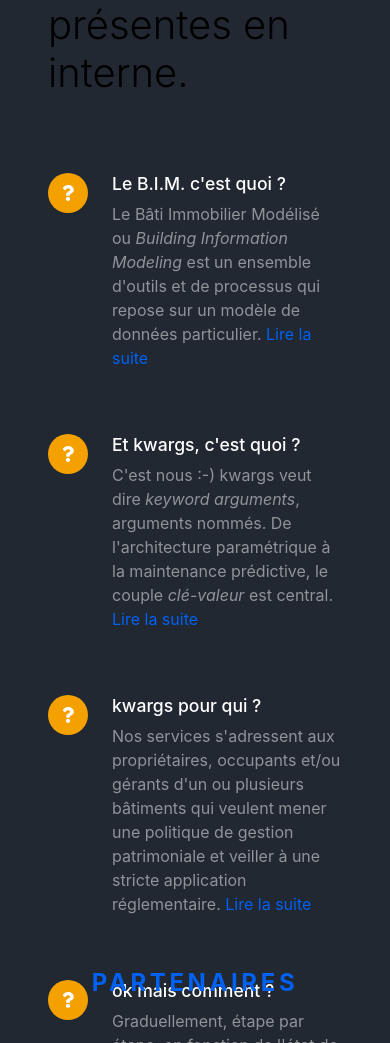
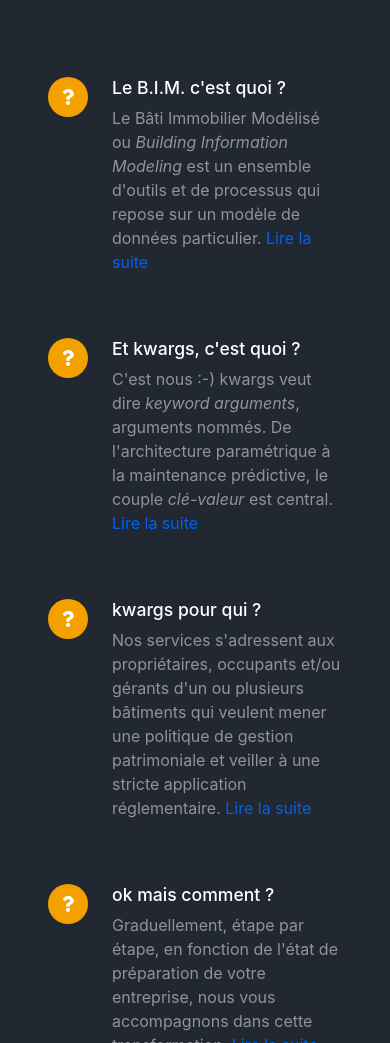
Before and after one commit to datamarouan/kwargs, a Django app: page / in a window 390 px wide. Shown: the part 1707-2750 px from the top of the page. Run offline with Django 3.2, Linux system fonts and the light colour scheme; some libraries are stand-ins or nearby versions; some web fonts are replaced.

Commit message:
responsive homepage

```diff
--- a/src/gabarits/navbar.html
+++ b/src/gabarits/navbar.html
@@ -1,6 +1,6 @@
 <nav class="navbar navbar-marketing navbar-expand-lg bg-transparent navbar-light fixed-top">
     <div class="container-fluid text-black">
-        <a class="navbar-brand" href="{% url 'page:accueil' %}">**kwargs</a><button class="navbar-toggler" type="button" data-toggle="collapse" data-target="#navbarSupportedContent" aria-controls="navbarSupportedContent" aria-expanded="false" aria-label="Toggle navigation"><i class="fas fa-bars text-white"></i></button>
+        <a class="navbar-brand" href="{% url 'page:accueil' %}">**kwargs</a><button class="navbar-toggler" type="button" data-toggle="collapse" data-target="#navbarSupportedContent" aria-controls="navbarSupportedContent" aria-expanded="false" aria-label="Toggle navigation"><i class="fas fa-bars text-black"></i></button>
         <div class="collapse navbar-collapse" id="navbarSupportedContent">
             <ul class="navbar-nav ml-auto mr-lg-5">
                 <li class="nav-item"><a class="nav-link" href="#">Journal</a></li>
--- a/src/page/templates/page/accueil.html
+++ b/src/page/templates/page/accueil.html
@@ -8,12 +8,12 @@
     <div class="page-header-content py-10">
         <div class="container-fluid">
             <div class="row justify-content-end align-items-center">
-                <div class="col-xl-8 col-lg-10 text-center">
+                <div class="col-xl-8 col-lg-12 text-center">
                     <div data-aos="fade-up" class="aos-init aos-animate">
-                        <h1 class="page-header-title text-black">Bâti Immobilier Modélisé<br>step by step</h1>
-                        <h3 class="text-black">Un chemin vers l'adoption du BIM</h3>
+                        <h1 class="page-header-title text-black">kwargs</h1>
+                        <h3 class="text-black">Un chemin <br>vers l'adoption du<br> Bâti Immobilier Modélisé</h3>
                     </div>
-                    <div class="text-bolder mt-5"><a href="{% url 'page:accueil' %}#apropos"><i class="fas fa-chevron-circle-down fa-6x text-black"></i></a></div>
+                    <div class="text-bolder mt-5"><a href="{% url 'page:accueil' %}#apropos"><i class="far fa-play-circle fa-6x text-black"></i></a></div>
                 </div>
 
             </div>
@@ -26,8 +26,8 @@
 <section class="bg-img-cover overlay overlay-10" style="background-image: url('https://source.unsplash.com/JI01fn0U7Cg/2400x1600');height: 100vh;" id="apropos">
     <div class="container-fluid">
         <div class="row justify-content-start align-items-center">
-            <div class="col-lg-5">
-                <div class="display-4 text-left py-10 my-10 text-black">
+            <div class="col-lg-5 col-sm-12">
+                <div class="display-4 text-left py-md-10 text-black">
                     Mettre en oeuvre le BIM peut être lourd, risqué et incertain.
                     <span class="text-primary">**kwargs</span> vous accompagne, étape par étape, en tirant parti des investissements existants et avec les technologies présentes en interne.</div>
             </div>
@@ -37,8 +37,8 @@
 
 <section class="bg-dark py-10" style="height: 100vh;">
     <div class="container">
-        <div class="row justify-content-start align-items-center my-10">
-            <div class="col-lg-6 mb-5">
+        <div class="row justify-content-start align-items-center my-md-10 pt-sm-5">
+            <div class="col-lg-6 mb-5 col-sm-12">
                 <div class="d-flex h-100">
                     <div class="icon-stack flex-shrink-0 bg-yellow text-white"><i class="fas fa-question"></i></div>
                     <div class="ml-4">
@@ -80,12 +80,7 @@
 
 <section class="bg-dark py-10">
     <div class="container">
-        <div class="row text-center pt-5">
-            <div class="col">
-                <h1 class="text-uppercase-expanded text-primary mb-5">Partenaires</h1>
-            </div>
-        </div>
-        <div class="row text-center">
+        <div class="row text-center pt-15">
             <div class="col-lg-4 mb-5 mb-lg-0">
                 <a href="http://www.infrastructures.cfwb.be/" target="_blank"><img class="img-fluid" src="http://www.federation-wallonie-bruxelles.be/fileadmin/sites/portail/uploads/Illustrations_documents_images/A._A_propos_de_la_Federation/1._Qui_sommes_nous__/1.5._Logos_de_la_FW-B/FWB_VERTI_NEGA_01.png" alt="cfwb" style="height:100px;width:100px;"></a>
             </div>
```
